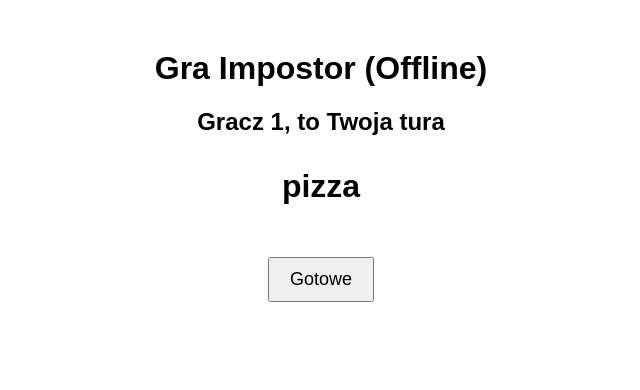
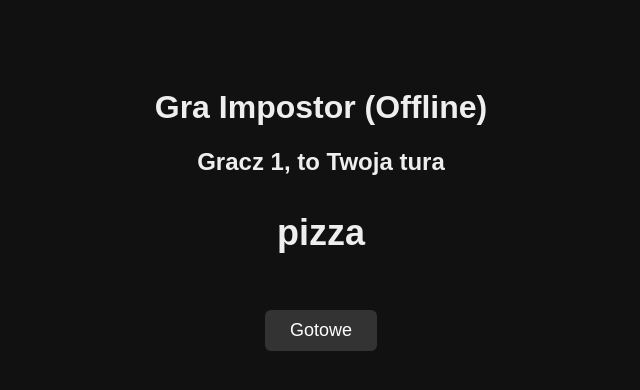
Before and after one commit to Matek123-max/grass, a plain HTML site: page index.html in a window 1280 px wide. Both pictures are taken after a click on the button "4 graczy". Shown: the whole page, without its empty margins (319-959 px from the left). Drawn offline with Linux system fonts and the light colour scheme.

Commit message:
Update index.html

```diff
--- a/index.html
+++ b/index.html
@@ -1,16 +1,45 @@
 <!DOCTYPE html>
 <html lang="pl">
 <head>
-  <meta charset="UTF-8">
+  <meta charset="UTF-8" />
   <title>Gra Impostor (Offline)</title>
   <style>
-    body { font-family: sans-serif; text-align: center; margin-top: 50px; }
-    #screen { display: none; }
-    button { padding: 10px 20px; font-size: 18px; margin-top: 20px; }
+    body {
+      font-family: sans-serif;
+      background-color: #111;
+      color: #eee;
+      text-align: center;
+      padding-top: 60px;
+    }
+
+    button {
+      padding: 10px 25px;
+      font-size: 18px;
+      margin-top: 20px;
+      background-color: #333;
+      color: #fff;
+      border: none;
+      border-radius: 6px;
+      cursor: pointer;
+    }
+
+    button:hover {
+      background-color: #555;
+    }
+
+    #screen, #transition, #end {
+      display: none;
+    }
+
+    .big {
+      font-size: 36px;
+      font-weight: bold;
+    }
   </style>
 </head>
 <body>
   <h1>Gra Impostor (Offline)</h1>
+
   <div id="start">
     <p>Wybierz liczbę graczy:</p>
     <button onclick="startGame(4)">4 graczy</button>
@@ -19,13 +48,19 @@
 
   <div id="screen">
     <h2 id="playerLabel"></h2>
-    <p id="wordDisplay" style="font-size: 32px; font-weight: bold;"></p>
-    <button onclick="nextPlayer()">Gotowe</button>
+    <p id="wordDisplay" class="big"></p>
+    <button onclick="goToTransition()">Gotowe</button>
   </div>
 
-  <div id="end" style="display: none;">
+  <div id="transition">
+    <h2 id="nextPlayerText"></h2>
+    <button onclick="nextPlayer()">Dalej</button>
+  </div>
+
+  <div id="end">
     <h2>Wszyscy gracze zobaczyli swoje słowa!</h2>
     <p>Możecie teraz rozpocząć debatę i próbować znaleźć impostora.</p>
+    <button onclick="location.reload()">Zagraj ponownie</button>
   </div>
 
   <script src="script.js"></script>
```
